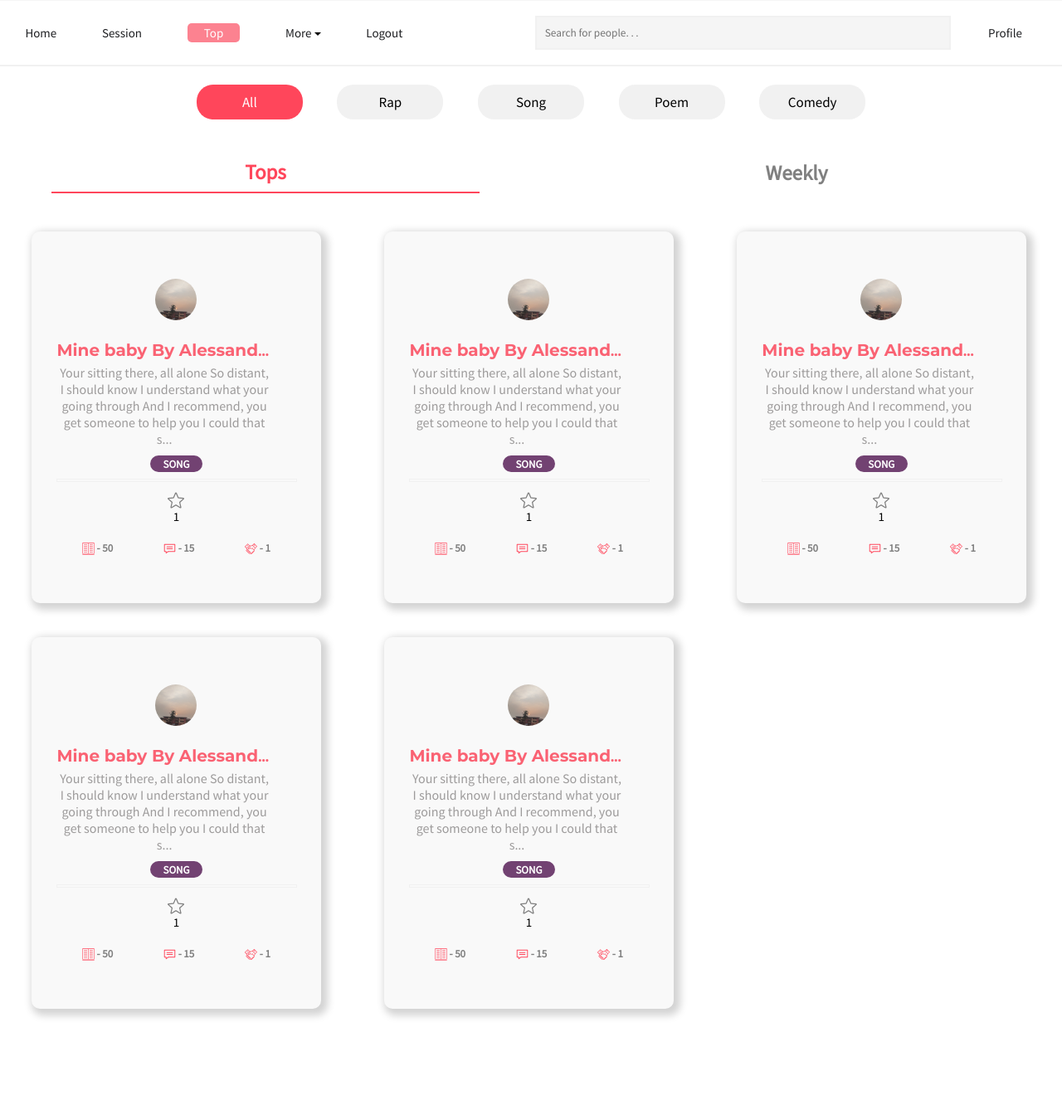
After one commit to Valentine112/legentine, a PHP site: page / in a window 1280 px wide. The commit adds this page. Shown: the whole page at 83% size. Run offline with PHP 8.4, Linux system fonts and the light colour scheme.

Commit message:
Setting up the pages well

```diff
--- /dev/null
+++ b/index.php
@@ -0,0 +1,20 @@
+<!DOCTYPE html>
+<html lang="en">
+<head>
+    <?php include "src/config/config.html"; ?>
+    <?php include "src/template/navbar.php"; ?>
+    <link rel="stylesheet" href="src/config/config.css">
+    <style>
+        .container{
+            margin: 8% 0 8% 0;
+        }
+        .contents{
+            margin-top: 2%;
+        }
+    </style>
+</head>
+<body>
+    <div class="container">
+        <?php require "src/page/ranks.php"; ?>
+    </div>
+</body>
--- a/src/config/config.css
+++ b/src/config/config.css
@@ -16,12 +16,6 @@ body{
     backdrop-filter: blur(10px);
     z-index: 2;
     font-family: var(--theme-font);
-}
-.config .large{
-    display: none;
-}
-.config .small{
-    display: none;
 }
 
 .config .config-icon-1{
@@ -117,21 +111,9 @@ body{
     }
 }
 
-@media screen and (max-width:767px) {
-    .config .small{
-        display: block;
-    }
-}
-
 @media screen and (min-width: 600px) and (max-width: 767px) {
     .config .config-icon-1{
         height: 28px;
         width: 28px;
     }
 }
-
-@media screen and (min-width: 768px) {
-    .config .large{
-        display: block;
-    }
-}
--- a/src/config/config.html
+++ b/src/config/config.html
@@ -1,4 +1,4 @@
 <meta charset="UTF-8">
 <meta http-equiv="X-UA-Compatible" content="IE=edge">
 <meta name="viewport" content="width=device-width, initial-scale=1.0">
-<link rel="stylesheet" href="../font/fonts.css">
+<link rel="stylesheet" href="src/font/fonts.css">
--- a/src/element/css/post.css
+++ b/src/element/css/post.css
@@ -1,6 +1,18 @@
 .box{
     width: 100%;
 }
+
+/* Responsiveness */
+
+.large{
+    display: none;
+}
+.small{
+    display: none;
+}
+
+/* Responsiveness ends */
+
 .post-controller{
     display: flex;
     justify-content: flex-start;
@@ -42,6 +54,7 @@
     margin: auto;
     font-size: 14px;
     color: #5e5e5e;
+    display: none;
 }
 #large-options > div{
     background-color: rgba(255, 255, 255, 0.3);
@@ -236,6 +249,14 @@
     }
 }
 @media screen and (min-width: 768px) {
+    /* Responsiveness */
+
+    .large{
+        display: block;
+    }
+
+    /* Responsiveness ends */
+
     .post-body{
         width: 45%;
         margin-left: 2.3%;
--- a/src/element/post.php
+++ b/src/element/post.php
@@ -1,11 +1,7 @@
 <head>
-    <?php include "../config/config.html"; ?>
-    <link rel="stylesheet" href="../config/config.css">
-    <link rel="stylesheet" href="css/post.css">
-    <?php include "../template/options.php"; ?>
-    <?php include "feature-box.php"; ?>
+    <link rel="stylesheet" href="src/element/css/post.css">
 </head>
-<div class="config container box">
+<div class="config box">
     <div class="container-assist box">
         <div class="post-controller box">
             <?php $i = 0; while($i < 5): $i++; ?>
@@ -15,7 +11,7 @@
                         <div class="dropdown-segment box">
                             <div>
                                 <div class="more-icon sm-md">
-                                    <img src="../icon/post-icon/more.svg" alt="">
+                                    <img src="src/icon/post-icon/more.svg" alt="">
                                 </div>
                                 <div class="large">
                                     <div class="options" id="large-options">
@@ -25,7 +21,7 @@
                                                     <div class="edit-options">
                                                         <a href="">
                                                             <div>
-                                                                <img src="../icon/option-icon/edit.svg" alt="">
+                                                                <img src="src/icon/option-icon/edit.svg" alt="">
                                                             </div>
                                                             <div>
                                                                 <span>Edit</span>
@@ -35,7 +31,7 @@
 
                                                     <div class="edit-options">
                                                         <div>
-                                                            <img src="../icon/option-icon/block-comment.svg" alt="">
+                                                            <img src="src/icon/option-icon/block-comment.svg" alt="">
                                                         </div>
                                                         <div>
                                                             <span>Block Comments</span>
@@ -44,7 +40,7 @@
 
                                                     <div class="edit-options">
                                                         <div>
-                                                            <img src="../icon/option-icon/delete.svg" alt="">
+                                                            <img src="src/icon/option-icon/delete.svg" alt="">
                                                         </div>
                                                         <div>
                                                             <span>Delete</span>
@@ -55,7 +51,7 @@
                                                 <div class="viewer personnal-options">
                                                     <div class="edit-options">
                                                         <div>
-                                                            <img src="../icon/option-icon/save.svg" alt="">
+                                                            <img src="src/icon/option-icon/save.svg" alt="">
                                                         </div>
                                                         <div>
                                                             <span>Save</span>
@@ -64,7 +60,7 @@
 
                                                     <div class="edit-options">
                                                         <div>
-                                                            <img src="../icon/option-icon/unlist.svg" alt="">
+                                                            <img src="src/icon/option-icon/unlist.svg" alt="">
                                                         </div>
                                                         <div>
                                                             <span>Unlist user</span>
@@ -75,7 +71,7 @@
 
                                             <div id="post-properties" class="edit-options">
                                                 <div>
-                                                    <img src="../icon/option-icon/property.svg" alt="">
+                                                    <img src="src/icon/option-icon/property.svg" alt="">
                                                 </div>
                                                 <div>
                                                     <span>Properties</span>
@@ -91,7 +87,7 @@
                             <div class="picture-segment">
                                 <div>
                                     <a href="">
-                                        <img src="../images/image.jpg" alt="">
+                                        <img src="src/images/image.jpg" alt="">
                                     </a>
                                 </div>
                             </div>
@@ -127,7 +123,7 @@
 
                                     <div class="reaction-segment">
                                         <div>
-                                            <img src="../icon/post-icon/unstar.svg" alt="">
+                                            <img src="src/icon/post-icon/unstar.svg" alt="">
                                         </div>
                                         <div>
                                             <span>1</span>
@@ -137,15 +133,15 @@
                                     <div class="other-segment">
 
                                         <div>
-                                            <img src="../icon/post-icon/read.svg" alt=""> -
+                                            <img src="src/icon/post-icon/read.svg" alt=""> -
                                             <span>50</span>
                                         </div>
                                         <div>
-                                            <img src="../icon/post-icon/comment.svg" alt=""> -
+                                            <img src="src/icon/post-icon/comment.svg" alt=""> -
                                             <span>15</span>
                                         </div>
                                         <div>
-                                            <img src="../icon/post-icon/feature.svg" alt=""> -
+                                            <img src="src/icon/post-icon/feature.svg" alt=""> -
                                             <span>1</span>
                                         </div>
 
--- a/src/element/properties.php
+++ b/src/element/properties.php
@@ -1,7 +1,5 @@
 <head>
-    <?php include "../config/config.html"; ?>
-    <link rel="stylesheet" href="../config/config.css">
-    <link rel="stylesheet" href="css/properties.css">
+    <link rel="stylesheet" href="src/element/css/properties.css">
 </head>
 <div class="properties fixed config-background-blur">
     <div class="properties-1 absolute">
--- /dev/null
+++ b/src/page/css/ranks.css
@@ -0,0 +1,65 @@
+.ranking{
+    width: 100%;
+    margin-top: 2%;
+    font-family: var(--theme-font);
+}
+.ranking .ranking-section{
+    width: 100%;
+    white-space: nowrap;
+    overflow-y: scroll;
+    text-align: center;
+}
+.ranking .ranking-section > div{
+    display: inline-block;
+    vertical-align: middle;
+    width: 10%;
+    background-color: #f1f1f1;
+    border-radius: 20px;
+    padding: 10px 0 10px 0;
+    margin: 0 1.5% 0 1.5%;
+    text-align: center;
+    color: #000;
+    font-size: 17px;
+    cursor: pointer;
+}
+.ranking .ranking-section .active{
+    background-color: var(--theme-color);
+    color: #fff;
+}
+
+.ranking .ranking-time{
+    display: flex;
+    justify-content: space-around;
+    align-items: center;
+    margin-top: 3%;
+}
+.ranking .ranking-time > div{
+    width: 40%;
+    padding: 8px 2px 8px 2px;
+    text-align: center;
+    font-size: 25px;
+    font-weight: 600;
+    color: grey;
+}
+
+.ranking .ranking-time > .active{
+    color: var(--theme-color);
+    border-bottom: 2px solid var(--theme-color);
+}
+
+@media screen and (max-width: 599px) {
+    .ranking .ranking-section > div{
+        width: 25%;
+    }
+}
+ @media screen and (min-width: 600px) and (max-width: 767px) {
+    .ranking .ranking-section > div{
+        width: 20%;
+    }
+ }
+
+ @media screen and (max-width: 767px) {
+    .ranking .ranking-time > div{
+        font-size: 20px;
+    }
+ }
--- /dev/null
+++ b/src/page/ranks.php
@@ -0,0 +1,42 @@
+<!DOCTYPE html>
+<html lang="en">
+<head>
+    <link rel="stylesheet" href="src/page/css/ranks.css">
+    <title>Ranking</title>
+</head>
+<body>
+    <div class="ranking">
+        <div class="ranking-section">
+            <div class="active">
+                <span>All</span>
+            </div>
+            <div>
+                <span>Rap</span>
+            </div>
+            <div>
+                <span>Song</span>
+            </div>
+            <div>
+                <span>Poem</span>
+            </div>
+            <div>
+                <span>Comedy</span>
+            </div>
+        </div>
+
+        <div class="ranking-time">
+            <div class="active">
+                <span>Tops</span>
+            </div>
+
+            <div>
+                <span>Weekly</span>
+            </div>
+        </div>
+
+        <div class="contents">
+            <?php require "src/element/post.php"; ?>
+        </div>
+    </div>
+</body>
+</html>
--- a/src/template/navbar.php
+++ b/src/template/navbar.php
@@ -1,9 +1,9 @@
 <head>
-    <?php include "../config/config.html"; ?>
-    <link rel="stylesheet" href="../config/config.css">
     <style>
         .navbar{
             background-color: rgba(255, 255, 255, 0.5);
+            -webkit-backdrop-filter: blur(50px);
+            backdrop-filter: blur(50px);
             position: fixed;
             bottom: 0;
             left: 0;
@@ -12,7 +12,7 @@
             padding: 12px 3px 12px 3px;
             z-index: 2;
         }
-        .navbar .small{
+        .navbar .small-navbar{
             display: flex;
             align-items: center;
             justify-content: space-around;
@@ -20,24 +20,24 @@
         .navbar .large{
             display: none;
         }
-        .navbar .small .alt-icon{
+        .navbar .small-navbar .alt-icon{
             display: none;
         }
-        .navbar .large > div{
+        .navbar .large-navbar > div{
             display: flex;
             align-items: center;
             justify-content: space-around;
         }
-        .navbar .large a, .navbar .large span{
+        .navbar .large-navbar a, .navbar .large-navbar span{
             text-decoration: none;
             color: #1e1f22;
             font-family: var(--theme-font);
             transition: font-size 0.3s linear;
         }
-        .navbar .large  div div a span:hover, .navbar .large  div div > span:hover{
+        .navbar .large-navbar  div div a span:hover, .navbar .large-navbar  div div > span:hover{
             font-size: 19px;
         }
-        .navbar .large .active{
+        .navbar .large-navbar .active{
             background-color: #fc8290;
             padding: 2px 20px 2px 20px;
             border-radius: 5px;
@@ -56,35 +56,37 @@
                 box-shadow: 1px 1px 0px 1px #f1f1f1;
                 padding: 18px 3px 18px 3px;
             }
-            .navbar .small{
+            .navbar .small-navbar{
                 display: none;
             }
-            .navbar .large{
+            .navbar .large-navbar{
                 display: flex;
                 justify-content: space-between;
+                align-items: center;
+                width: 100%;
             }
-            .navbar .large .section-1{
+            .navbar .large-navbar .section-1{
                 width: 45%;
             }
-            .navbar .large .section-2{
+            .navbar .large-navbar .section-2{
                 width: 54%;
             }
-            .navbar .large .section-1 > div{
+            .navbar .large-navbar .section-1 > div{
                 flex-grow: 1;
                 text-align: center;
             }
-            .navbar .large .section-2 > div:first-child{
+            .navbar .large-navbar .section-2 > div:first-child{
                 flex-grow: 4;
                 text-align: right;
             }
-            .navbar .large .section-2 > div:last-child{
+            .navbar .large-navbar .section-2 > div:last-child{
                 flex-grow: 1;
                 text-align: center;
             }
-            .navbar .large > a, .navbar .large span{
+            .navbar .large-navbar > a, .navbar .large-navbar span{
                 font-size: 14px;
             }
-            .navbar .large .section-2 input[type="search"]{
+            .navbar .large-navbar .section-2 input[type="search"]{
                 width: 90%;
                 padding: 10px 10px 10px 10px;
                 background-color: #f5f5f5;
@@ -92,15 +94,15 @@
                 border-radius: 0px;
                 font-family: var(--theme-font);
             }
-            .navbar .large .section-2 input[type="search"]:focus{
+            .navbar .large-navbar .section-2 input[type="search"]:focus{
                 outline: 2px solid #f1f1f1;
             }
 
             /* More dropdownn here */
-            .large #more{
+            .navbar .large-navbar #more{
                 position: relative;
             }
-            .large #more #more-drop{
+            .navbar .large-navbar #more #more-drop{
                 position: absolute;
                 width: fit-content;
                 margin-top: 0px;
@@ -110,30 +112,30 @@
                 border-bottom: 3px solid #f1f1f1;
                 transition: width 0.3s linear;
             }
-            .large #more #more-drop > div{
+            .navbar .large-navbar #more #more-drop > div{
                 display: flex;
             }
-            .large #more #more-drop div > div{
+            .navbar .large-navbar #more #more-drop div > div{
                 margin: 0 1px 0 1px;
             }
 
-            .large #more #more-drop header{
+            .navbar .large-navbar #more #more-drop header{
                 padding: 0 0 5px 0;
                 color: grey;
                 font-family: var(--theme-font);
             }
-            .large #more #more-drop hr{
+            .navbar .large-navbar #more #more-drop hr{
                 width: 100%;
                 border: 1px solid #f1f1f1;
                 height: 2px;
             }
-            .large #more #more-drop ul li a, .large #more #more-drop ul li span{
+            .navbar .large-navbar #more #more-drop ul li a, .large-navbar #more #more-drop ul li span{
                 color: #292a2c;
                 font-weight: 400;
                 font-size: 14px;
             }
 
-            .large #more #more-drop ul li{
+            .navbar .large-navbar #more #more-drop ul li{
                 list-style: none;
                 text-align: left;
                 padding: 7px 0 7px 0;
@@ -146,19 +148,19 @@
         }
 
         @media screen and (min-width: 992px) {
-            .navbar .large a, .navbar .large span{
+            .navbar .large-navbar a, .navbar .large-navbar span{
                 font-size: 15px;
             }
-            .navbar .large .section-1{
+            .navbar .large-navbar .section-1{
                 width: 40%;
             }
-            .large #more #more-drop{
+            .navbar .large-navbar #more #more-drop{
                 padding: 30px 90px 20px 50px;
             }
-            .large #more #more-drop div > div{
+            .navbar .large-navbar #more #more-drop div > div{
                 margin: 0 5px 0 5px;
             }
-            .large #more #more-drop ul li{
+            .navbar .large-navbar #more #more-drop ul li{
                 padding: 10px 0 10px 0;
             }
         }
@@ -167,49 +169,49 @@
 </head>
     <nav class="navbar config">
 
-        <div class="small">
+        <div class="small small-navbar">
             <div>
                 <a href="">
-                    <img src="../icon/header/plain-icon/home.svg" alt="home" class="config-icon-1 ori-icon">
+                    <img src="src/icon/header/plain-icon/home.svg" alt="home" class="config-icon-1 ori-icon">
 
-                    <img src="../icon/header/color-icon/home.svg" alt="home" class="config-icon-1 alt-icon">
+                    <img src="src/icon/header/color-icon/home.svg" alt="home" class="config-icon-1 alt-icon">
                 </a>
             </div>
 
             <div>
                 <a href="">
-                    <img src="../icon/header/plain-icon/note.svg" alt="home" class="config-icon-1 ori-icon">
+                    <img src="src/icon/header/plain-icon/note.svg" alt="home" class="config-icon-1 ori-icon">
 
-                    <img src="../icon/header/color-icon/note.svg" alt="home" class="config-icon-1 alt-icon">
+                    <img src="src/icon/header/color-icon/note.svg" alt="home" class="config-icon-1 alt-icon">
                 </a>
             </div>
 
             <div>
                 <a href="">
-                    <img src="../icon/header/plain-icon/star.svg" alt="home" class="config-icon-1 ori-icon">
+                    <img src="src/icon/header/plain-icon/star.svg" alt="home" class="config-icon-1 ori-icon">
 
-                    <img src="../icon/header/color-icon/star.svg" alt="home" class="config-icon-1 alt-icon">
+                    <img src="src/icon/header/color-icon/star.svg" alt="home" class="config-icon-1 alt-icon">
                 </a>
             </div>
 
             <div>
-                <img src="../icon/header/plain-icon/search.svg" alt="home" class="config-icon-1 ori-icon">
+                <img src="src/icon/header/plain-icon/search.svg" alt="home" class="config-icon-1 ori-icon">
 
-                <img src="../icon/header/color-icon/search.svg" alt="home" class="config-icon-1 alt-icon">
+                <img src="src/icon/header/color-icon/search.svg" alt="home" class="config-icon-1 alt-icon">
             </div>
 
             <div>
-                <img src="../icon/header/plain-icon/list.svg" alt="home" class="config-icon-1 ori-icon">
+                <img src="src/icon/header/plain-icon/list.svg" alt="home" class="config-icon-1 ori-icon">
 
-                <img src="../icon/header/color-icon/list.svg" alt="home" class="config-icon-1 alt-icon">
+                <img src="src/icon/header/color-icon/list.svg" alt="home" class="config-icon-1 alt-icon">
             </div>
         </div>
 
-        <div class="large">
+        <div class="large large-navbar">
             <div class="section-1">
                 <div>
                     <a href="">
-                        <span class="active">Home</span>
+                        <span>Home</span>
                     </a>
                 </div>
 
@@ -221,13 +223,13 @@
 
                 <div>
                     <a href="">
-                        <span>Top</span>
+                        <span class="active">Top</span>
                     </a>
                 </div>
 
                 <div id="more" class="dropdown-host" tabindex="0">
                     <div>
-                        <span>More <img src="../icon/header/drop-down.svg" alt="more" class="dropdown-icon"></span>
+                        <span>More <img src="src/icon/header/drop-down.svg" alt="more" class="dropdown-icon"></span>
 
                         <div id="more-drop" class="dropdown-item">
                             <div>
@@ -256,7 +258,7 @@
                                         <li><a href="">Notification</a></li>
                                         <li class="dropdown-host" tabindex="0">
                                             <div>
-                                                <span>Feature <img src="../icon/header/drop-down.svg" alt="more" class="dropdown-icon"></span>
+                                                <span>Feature <img src="src/icon/header/drop-down.svg" alt="more" class="dropdown-icon"></span>
 
                                                 <ul id="drop" class="dropdown-item">
                                                     <li><a href="">Request</a></li>
@@ -286,7 +288,7 @@
                                         <li><a href="">Feedback</a></li>
                                         <li class="dropdown-host" tabindex="0">
                                             <div>
-                                                <span>More <img src="../icon/header/drop-down.svg" alt="more" class="dropdown-icon"></span>
+                                                <span>More <img src="src/icon/header/drop-down.svg" alt="more" class="dropdown-icon"></span>
 
                                                 <ul id="drop" class="dropdown-item">
                                                     <li><a href="">Disclaimer</a></li>
```
